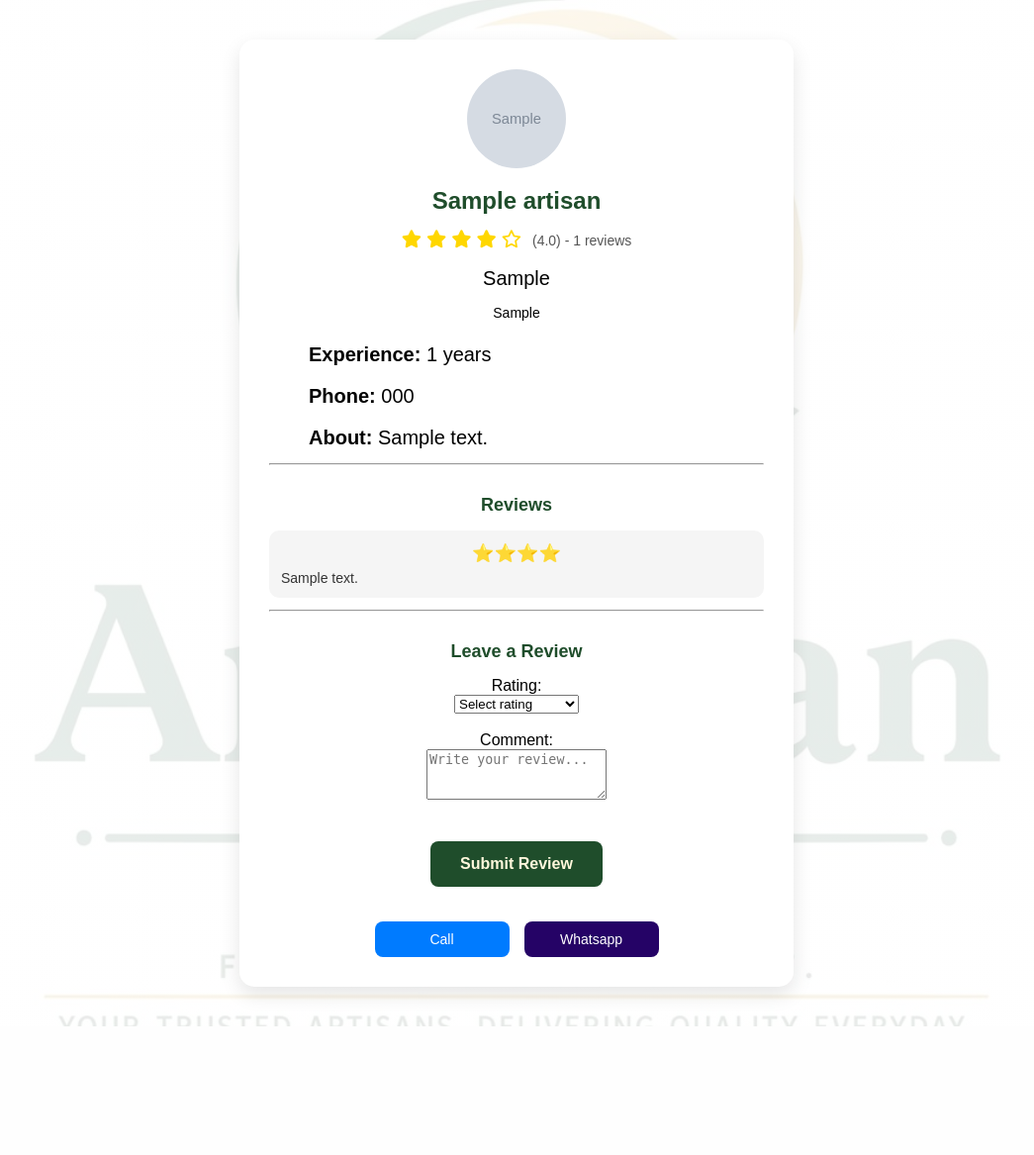
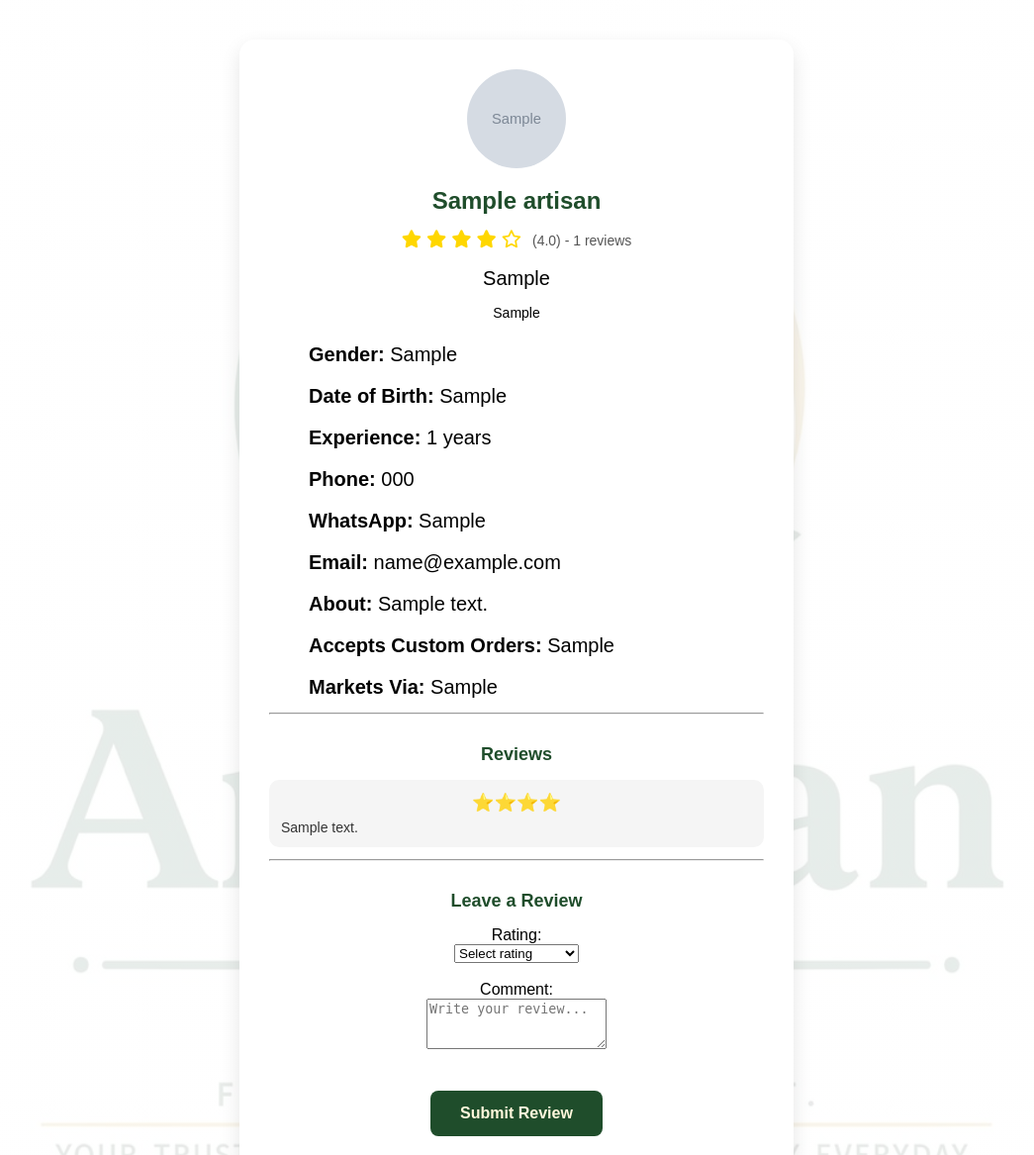
Before and after one commit to Grace-goodluck/ARTISANS-, a Flask app: page /artisan/1 in a window 1280 px wide. Shown: the top 1167 px of the page at 99% size, without its empty margins (118-1163 px from the left). Before the commit the page ends 1037 px from the top, so only its background shows below. Run offline with Flask 3, Linux system fonts and the light colour scheme; tables that the repository leaves empty hold one stand-in row (values such as "Sample post"); grey boxes marked "Sample" are stand-in pictures.

Commit message:
Save all artisan form fields — dob, gender, custom_orders, marketing

```diff
--- a/app.py
+++ b/app.py
@@ -38,12 +38,16 @@ def create_table():
             id INTEGER PRIMARY KEY AUTOINCREMENT,
             name TEXT,
             email TEXT,
+            dob TEXT,
+            gender TEXT,
             skill TEXT,
             location TEXT,
             experience INTEGER,
             phone TEXT,
             whatsapp TEXT,
             description TEXT,
+            custom_orders TEXT,
+            marketing TEXT,
             image TEXT
         )
     ''')
@@ -128,10 +132,14 @@ def add_artisan():
 
         location = city + ", " + state
 
+        dob = request.form.get("dob", "")
+        gender = request.form.get("gender", "")
         experience = request.form["experience"]
         phone = request.form.get("phone", "")
         whatsapp = request.form.get("whatsapp", "")
         description = request.form["description"]
+        custom_orders = request.form.get("custom_orders", "")
+        marketing = ", ".join(request.form.getlist("marketing[]"))
 
         conn = get_db_connection()
 
@@ -145,8 +153,8 @@ def add_artisan():
             return render_template("add_artisan.html", error="An artisan with that name, skill, and phone number already exists.")
 
         conn.execute(
-            "INSERT INTO artisans (name, email, skill, location, experience, phone, whatsapp, description, image) VALUES (?, ?, ?, ?, ?, ?, ?, ?, ?)",
-            (name, email, skill, location, experience, phone, whatsapp, description, filename)
+            "INSERT INTO artisans (name, email, dob, gender, skill, location, experience, phone, whatsapp, description, custom_orders, marketing, image) VALUES (?, ?, ?, ?, ?, ?, ?, ?, ?, ?, ?, ?, ?)",
+            (name, email, dob, gender, skill, location, experience, phone, whatsapp, description, custom_orders, marketing, filename)
         )
         conn.commit()
         conn.close()
--- a/templates/artisan_profile.html
+++ b/templates/artisan_profile.html
@@ -60,9 +60,15 @@
     </div>
 
     <div class="profile-details">
+        {% if artisan.gender %}<p><strong>Gender:</strong> {{ artisan.gender }}</p>{% endif %}
+        {% if artisan.dob %}<p><strong>Date of Birth:</strong> {{ artisan.dob }}</p>{% endif %}
         <p><strong>Experience:</strong> {{ artisan.experience }} years</p>
         <p><strong>Phone:</strong> {{ artisan.phone }}</p>
+        {% if artisan.whatsapp %}<p><strong>WhatsApp:</strong> {{ artisan.whatsapp }}</p>{% endif %}
+        {% if artisan.email %}<p><strong>Email:</strong> {{ artisan.email }}</p>{% endif %}
         <p><strong>About:</strong> {{ artisan.description }}</p>
+        {% if artisan.custom_orders %}<p><strong>Accepts Custom Orders:</strong> {{ artisan.custom_orders }}</p>{% endif %}
+        {% if artisan.marketing %}<p><strong>Markets Via:</strong> {{ artisan.marketing }}</p>{% endif %}
     </div>
 
     <hr>
```
